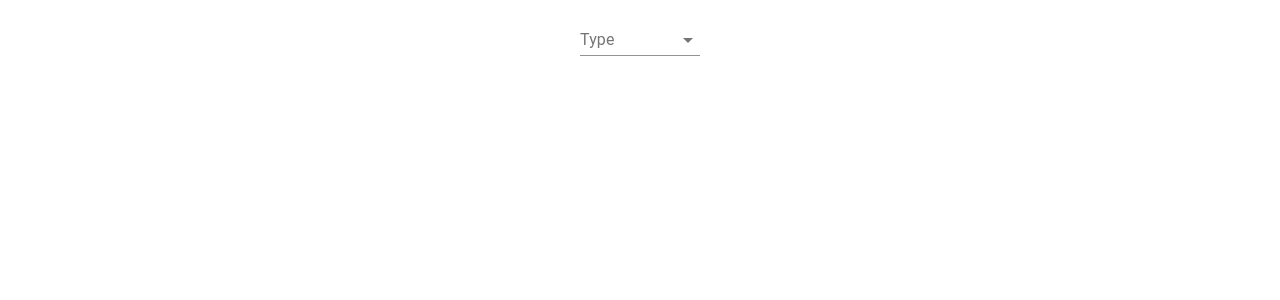
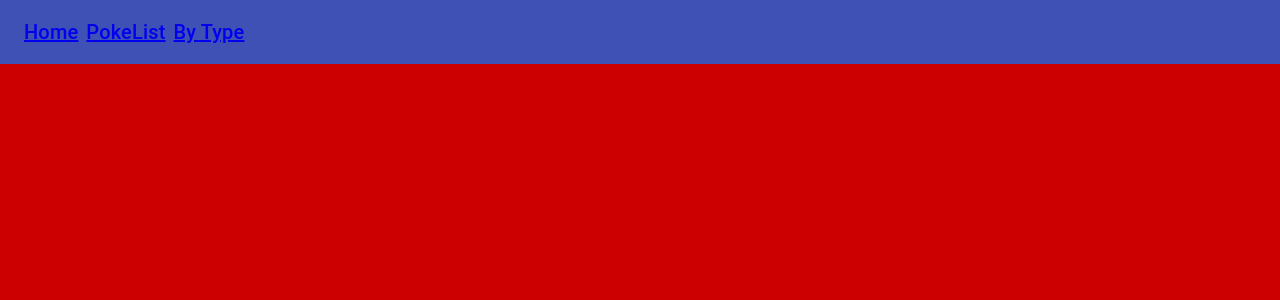
Before and after one commit to astrawter/Project-Portfolio-5, a React (Create React App) app: page / in a window 1280 px wide. Shown: the top 300 px of the page. Built offline with nearby package versions, Linux system fonts and the light colour scheme.

Commit message:
started project

```diff
--- a/public/index.html
+++ b/public/index.html
@@ -7,7 +7,7 @@
     <meta name="theme-color" content="#000000" />
     <meta
       name="description"
-      content="Web site made to show Project Proof of Concept for Full Sail University"
+      content="Web site created using create-react-app"
     />
     <link rel="apple-touch-icon" href="%PUBLIC_URL%/logo192.png" />
     <!--
@@ -24,7 +24,7 @@
       work correctly both with client-side routing and a non-root public URL.
       Learn how to configure a non-root public URL by running `npm run build`.
     -->
-    <title>Proof of Concept</title>
+    <title>React App</title>
   </head>
   <body>
     <noscript>You need to enable JavaScript to run this app.</noscript>
--- a/src/App.js
+++ b/src/App.js
@@ -1,65 +1,25 @@
-import React, {Component} from 'react';
+import React, { Component } from 'react';
 import './App.css';
-import Input from './components/input';
+//Navigation
+import Home from './components/pages/Home';
+import PokeList from './components/pages/PokeList';
+import Type from './components/pages/Type';
+import { BrowserRouter as Router, Route, Switch } from "react-router-dom"
 
 class App extends Component {
-
-  constructor() {
-    super()
-    this.state = {
-      type: '',
-      name: '',
-      img: ''
-    }
-    this.getChamp = this.getChamp.bind(this);
+  render() {
+    return (
+      <Router>
+        <Switch>
+          <Route exact path='/' component={Home} />
+          <Route exact path='/Home' component={Home} />
+          <Route exact path='/PokeList' component={PokeList} />
+          <Route exact path='/Type' component={Type} />
+        </Switch>
+      </Router>
+    )
   }
-
-
-handleChange = event => {
-  this.setState({type: event.target.value})
-  this.getChamp(this.state.type)
-};
-
-
-async getChamp(type) {
-  await fetch('https://pokeapi.co/api/v2/type/'+type+'/', {
-    cache: "no-cache",
-    credentials: "same-origin",
-    headers: {
-      "Content-Type": "application/json",
-      "Access-Control-Allow-Origin": "*"
-    }
-})
-  .then(response => {return response.json()})
-  .then(poke => {
-    let url = poke.pokemon[0].pokemon.url
-    let num = url.substring(34, url.lastIndexOf("/"))
-    let imgUrl = "https://raw.githubusercontent.com/PokeAPI/sprites/master/sprites/pokemon/"+num+".png"
-    this.setState({
-      name: poke.pokemon[0].pokemon.name,
-      img: imgUrl
-    })
-  })
-.catch(error => console.log('Pokemon not found!', error))
 }
 
 
-  render (){
-    return(
-      <div className="App">
-        <Input
-          value = {this.state.type}
-          handleChange={this.handleChange}/>
-        <p style={styles.p}>{`${this.state.name}`}</p>
-        <img src={`${this.state.img}`} alt={`${this.state.name}`}/>
-    </div>)
-  };
-}
-
 export default App;
-
-let styles = {
-  p:{
-    textTransform: "capitalize"
-  }
-}
--- /dev/null
+++ b/src/components/Navigation.js
@@ -0,0 +1,45 @@
+import React from "react";
+import { makeStyles } from "@material-ui/core/styles";
+import AppBar from "@material-ui/core/AppBar";
+import Toolbar from "@material-ui/core/Toolbar";
+import Typography from "@material-ui/core/Typography";
+import Grid from "@material-ui/core/Grid";
+import { NavLink } from "react-router-dom";
+
+const useStyles = makeStyles(theme => ({
+  root: {
+    flexGrow: 1
+  }
+}));
+
+export default function ButtonAppBar() {
+  const classes = useStyles();
+
+  return (
+    <div className={classes.root}>
+      <AppBar position="static">
+        <Toolbar>
+          <Grid container spacing={1}>
+            <Grid item="item" xl={2}>
+              <Typography variant="h6">
+                <NavLink to="/Home">Home</NavLink>
+              </Typography>
+            </Grid>
+            <Grid item="item" xl={2}>
+              <Typography variant="h6">
+                <NavLink to="/PokeList">PokeList</NavLink>
+              </Typography>
+            </Grid>
+            <Grid item="item" xl={2}>
+              <Typography variant="h6">
+                <NavLink to="/Type">By Type</NavLink>
+              </Typography>
+            </Grid>
+            <Grid item="item" xl={1}></Grid>
+            <Grid item="item" xl={5}></Grid>
+          </Grid>
+        </Toolbar>
+      </AppBar>
+    </div>
+  );
+}
--- a/src/components/input.js
+++ /dev/null
@@ -1,38 +0,0 @@
-import React from 'react';
-import { makeStyles } from '@material-ui/core/styles';
-import InputLabel from '@material-ui/core/InputLabel';
-import MenuItem from '@material-ui/core/MenuItem';
-import FormControl from '@material-ui/core/FormControl';
-import Select from '@material-ui/core/Select';
-
-const useStyles = makeStyles(theme => ({
-  formControl: {
-    margin: theme.spacing(1),
-    minWidth: 120,
-  },
-  selectEmpty: {
-    marginTop: theme.spacing(2),
-  },
-}));
-
-export default function SimpleSelect(props) {
-  const classes = useStyles();
-
-  return (
-    <div>
-    <FormControl className={classes.formControl}>
-      <InputLabel>Type</InputLabel>
-      <Select
-        value= ''
-        onChange={props.handleChange}
-      >
-        <MenuItem value={10}>Fire</MenuItem>
-        <MenuItem value={11}>Water</MenuItem>
-        <MenuItem value={12}>Grass</MenuItem>
-        <MenuItem value={13}>Electric</MenuItem>
-        <MenuItem value={15}>Ice</MenuItem>
-      </Select>
-    </FormControl>
-    </div>
-  );
-}
--- /dev/null
+++ b/src/components/pages/Home.js
@@ -0,0 +1,17 @@
+import React from 'react';
+import CssBaseline from '@material-ui/core/CssBaseline';
+import Typography from '@material-ui/core/Typography';
+import Container from '@material-ui/core/Container';
+import Nav from '../Navigation'
+
+export default function SimpleContainer() {
+  return (
+    <React.Fragment>
+      <CssBaseline />
+      <Nav/>
+      <Container maxWidth="xl" disableGutters="true">
+        <Typography component="div" style={{ backgroundColor: '#cc0000', height: '100vh' }} />
+      </Container>
+    </React.Fragment>
+  );
+}
--- /dev/null
+++ b/src/components/pages/PokeList.js
@@ -0,0 +1,65 @@
+import React, {Component} from 'react';
+import CssBaseline from '@material-ui/core/CssBaseline';
+import Typography from '@material-ui/core/Typography';
+import Container from '@material-ui/core/Container';
+import Nav from '../Navigation'
+
+class PokeList extends Component {
+
+  constructor(props) {
+    super(props)
+    this.state = {
+      pList: []
+    }
+    this.getList = this.getList.bind(this);
+  }
+
+  componentDidMount(){
+    for (let i = 1; i < 6; i++) {
+    this.getList(i)
+  }
+}
+
+  getList(type) {
+    fetch('https://pokeapi.co/api/v2/pokemon/'+type+'/', {
+      headers: {
+        "Content-Type": "application/json",
+        "Access-Control-Allow-Origin": "*"
+      }
+  })
+    .then(response => {return response.json()})
+    .then(poke => {
+      let pList = [...this.state.pList]
+      pList.push(
+        {
+          id: poke.id,
+          name: poke.name,
+          img: poke.sprites.front_default
+        }
+      )
+      this.setState({pList: pList})
+    })
+  .catch(error => console.log('Pokemon not found!', error))
+  }
+
+  render(){
+  return (
+    <React.Fragment>
+      <CssBaseline />
+      <Nav/>
+      <Container maxWidth="xl" disableGutters="true">
+        <Typography component="div" style={{ backgroundColor: '#cc0000', height: '100vh' }}>
+        PokeList
+        {this.state.pList.map((poke, index) => (
+          <div>
+          <img src ={poke.img} alt={poke.name} />
+        <p>{poke.id} {poke.name}</p>
+        </div>
+    ))}
+        </Typography>
+      </Container>
+    </React.Fragment>
+  );
+}
+}
+export default PokeList;
--- /dev/null
+++ b/src/components/pages/Type.js
@@ -0,0 +1,68 @@
+import React, {Component} from 'react';
+import CssBaseline from '@material-ui/core/CssBaseline';
+import Typography from '@material-ui/core/Typography';
+import Container from '@material-ui/core/Container';
+import Nav from '../Navigation'
+
+class Type extends Component {
+
+  constructor(props) {
+    super(props)
+    this.state = {
+      tList: []
+    }
+    this.getTypeList = this.getTypeList.bind(this);
+  }
+
+  componentDidMount(){
+    this.getTypeList(10)
+}
+
+  getTypeList(type) {
+    fetch('https://pokeapi.co/api/v2/type/'+type+'/', {
+      headers: {
+        "Content-Type": "application/json",
+        "Access-Control-Allow-Origin": "*"
+      }
+  })
+    .then(response => {return response.json()})
+    .then(poke => {
+      let len = poke.pokemon.length-10
+      for(let i = 0; i < len; i++) {
+        console.log(poke.pokemon[i]);
+        let url = poke.pokemon[i].pokemon.url
+        let num = url.substring(34, url.lastIndexOf("/"))
+        let imgUrl = "https://raw.githubusercontent.com/PokeAPI/sprites/master/sprites/pokemon/"+num+".png"
+        let tList = [...this.state.tList]
+        tList.push({
+          id: num,
+          name: poke.pokemon[i].pokemon.name,
+          img: imgUrl
+        })
+        this.setState({tList: tList})
+      }
+    })
+  .catch(error => console.log('Pokemon not found!', error))
+  }
+
+  render(){
+  return (
+    <React.Fragment>
+      <CssBaseline />
+      <Nav/>
+      <Container maxWidth="xl" disableGutters="true">
+        <Typography component="div" style={{ backgroundColor: '#cc0000', height: '100vh' }}>
+        type
+        {this.state.tList.map((poke, index) => (
+          <div key={poke.id}>
+          <img src ={poke.img} alt={poke.name} />
+         <p> {poke.name}</p>
+        </div>
+    ))}
+        </Typography>
+      </Container>
+    </React.Fragment>
+  );
+}
+}
+export default Type;
```
Also changed, not shown: package.json (+5 -2 lines), public/manifest.json, src/components/TypeList.js (added), 2 other files (tests, documents, lock files or other folders).
